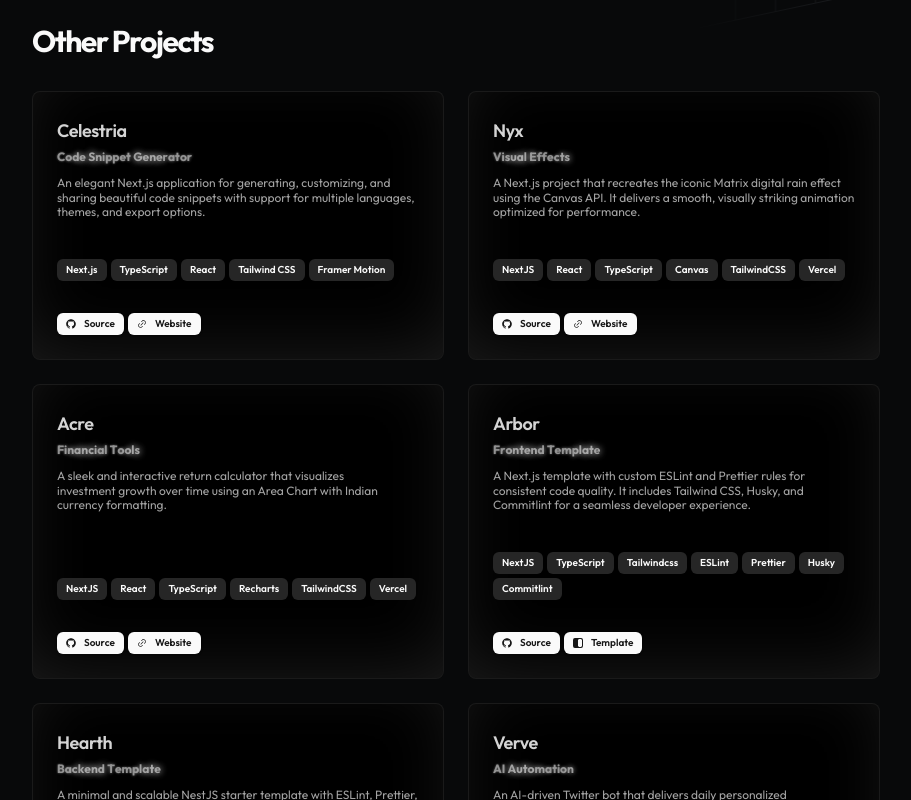
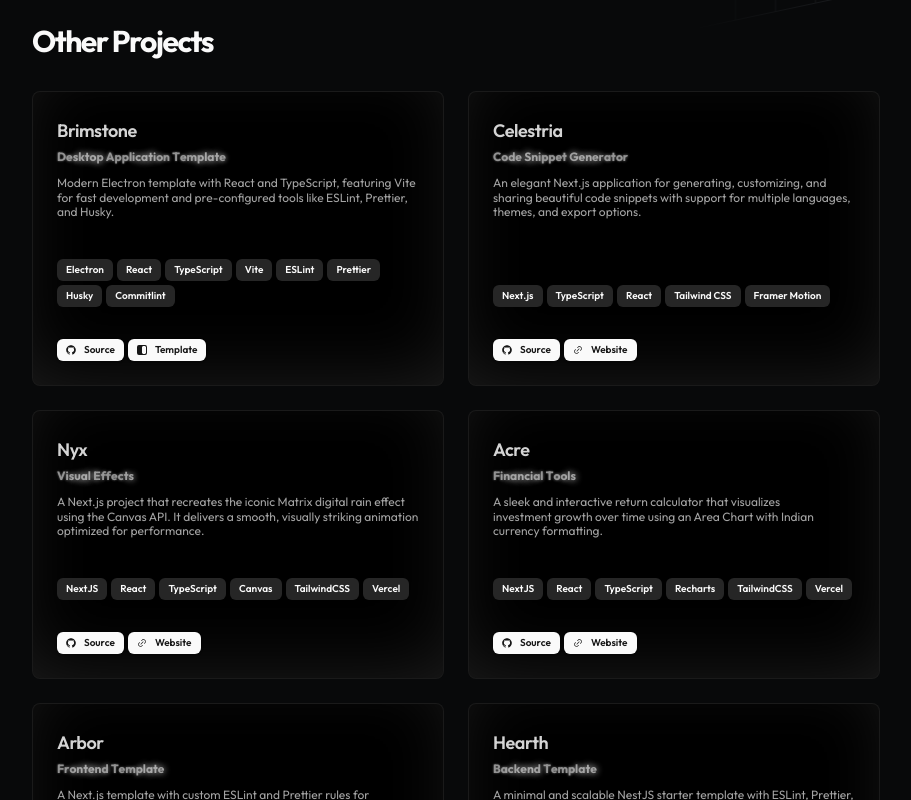
Before and after one commit to tejastn10/nimbus, a Next.js app: page /projects in a window 1280 px wide. Shown: the part 920-1720 px from the top of the page, without its empty margins (184-1095 px from the left). Built offline with nearby package versions, Linux system fonts and the light colour scheme.

Commit message:
feat: add Brimstone project to resume with description and technologies

```diff
--- a/src/data/resume.ts
+++ b/src/data/resume.ts
@@ -133,6 +133,36 @@ export const DATA = {
 	],
 
 	projects: [
+		{
+			title: "Brimstone",
+			href: "https://github.com/tejastn10/brimstone",
+			purpose: "Desktop Application Template",
+			featured: false,
+			description:
+				"Modern Electron template with React and TypeScript, featuring Vite for fast development and pre-configured tools like ESLint, Prettier, and Husky.",
+			technologies: [
+				"Electron",
+				"React",
+				"TypeScript",
+				"Vite",
+				"ESLint",
+				"Prettier",
+				"Husky",
+				"Commitlint",
+			],
+			links: [
+				{
+					type: "Source",
+					href: "https://github.com/tejastn10/brimstone",
+					icon: Icons.github(),
+				},
+				{
+					type: "Template",
+					href: "",
+					icon: Icons.template(),
+				},
+			],
+		},
 		{
 			title: "Celestria",
 			href: "https://github.com/tejastn10/celestria",
```
